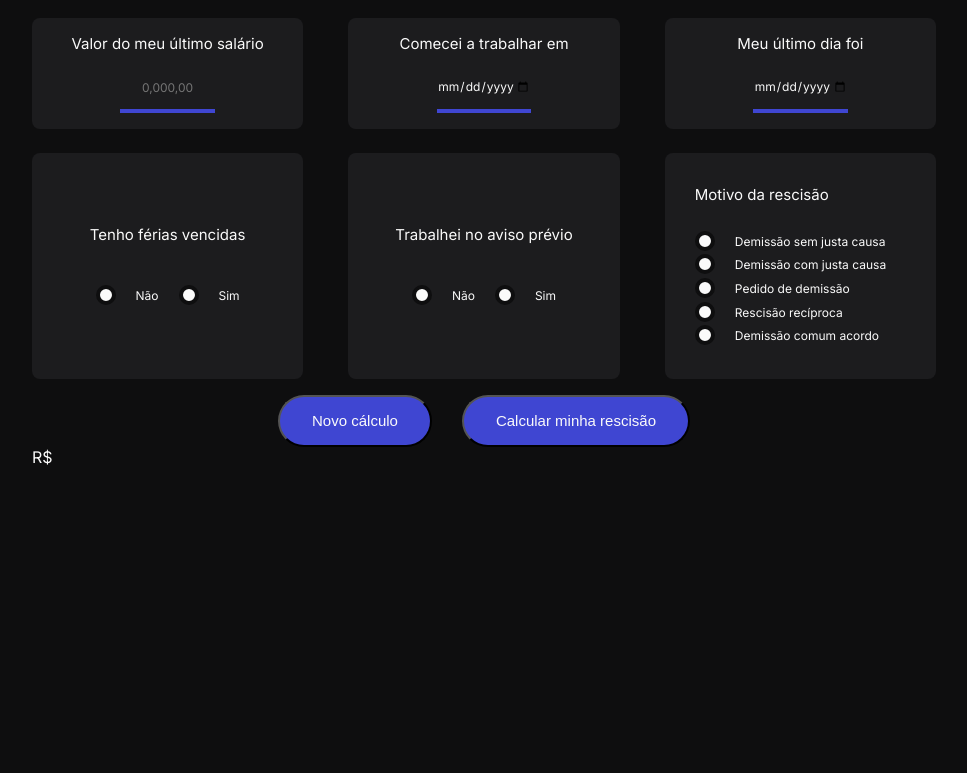
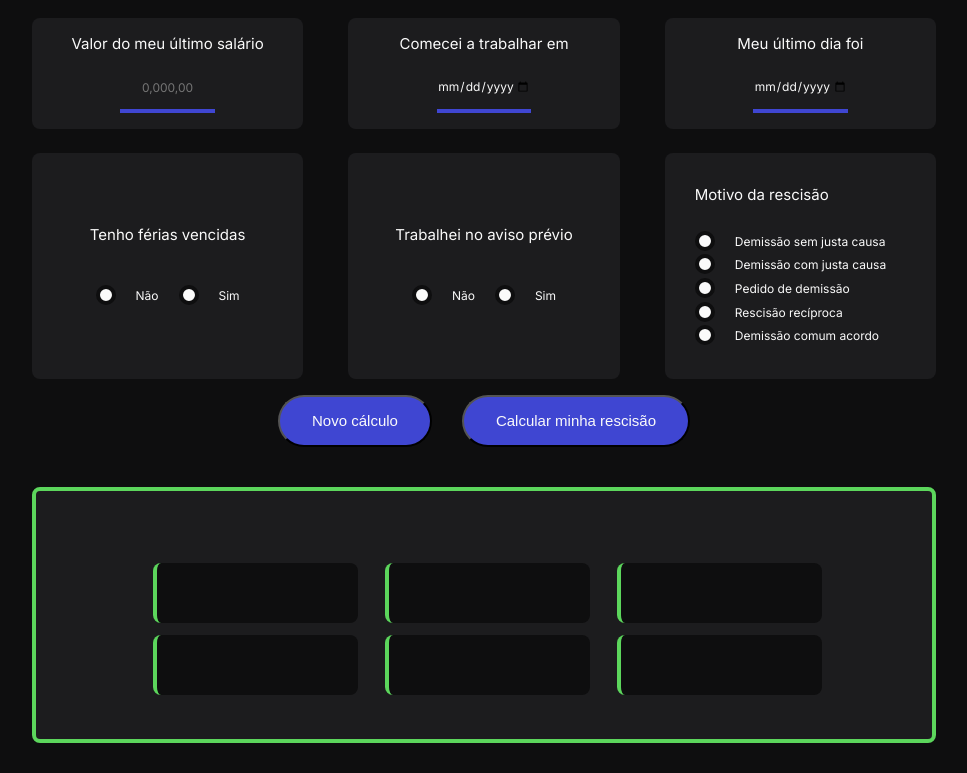
Before and after one commit to colaboracaodev-project/red, a plain HTML site: page novo_projeto/index.html in a window 1280 px wide. Shown: the part 254-1027 px from the top of the page, without its empty margins (156-1123 px from the left). Before the commit the page ends 800 px from the top, so only its background shows below. Drawn offline with Linux system fonts and the light colour scheme.

Commit message:
CSS Desktop finalizado

```diff
--- a/novo_projeto/index.html
+++ b/novo_projeto/index.html
@@ -88,18 +88,21 @@
         <button type="button" id="botao" onclick="manipulaDOM()">Novo cálculo</button>
         <button type="button" id="botao" onclick="manipulaDOM()">Calcular minha rescisão </button>
       </div>
-        <p class="display">R$ <span id="resultado"></span></p>
 
         <!-- Campo que exibirá outros resultados além de "total" -->
         <br>
         <br>
-        <span id="resultado"></span>
-        <span id="saldoSalario"></span>
-        <span id="avisoPrevioIndenizado"></span>
-        <span id="feriasVencidas"></span>
-        <span id="feriasProporcionais"></span>
-        <span id="decimoTerceiroProporcional"></span>
-        <span id="multaRescisoria"></span>
+        <div class="resultados">
+          <span id="resultado"></span>
+          <div class="especificacao">
+            <span class="item-especificacao"  id="saldoSalario"></span>
+            <span class="item-especificacao"  id="feriasVencidas"></span>
+            <span class="item-especificacao"  id="feriasProporcionais"></span>
+            <span class="item-especificacao"  id="avisoPrevioIndenizado"></span>
+            <span class="item-especificacao"  id="multaRescisoria"></span>
+            <span class="item-especificacao"  id="decimoTerceiroProporcional"></span>
+          </div>
+        </div>
       </form>
     </main>
   <script src="./script.js"></script>
--- a/novo_projeto/style.css
+++ b/novo_projeto/style.css
@@ -169,3 +169,42 @@ body .item.linha2.motivo .motivo-title{
   color: #FAFAFA;
   background: #8387db;
 }
+
+.resultados{
+  display: flex;
+  flex-direction: column;
+  background: #1C1C1E;
+  border: 4px solid #5CD65C;
+  border-radius: 8px;
+  padding-bottom: 32px;
+}
+
+.resultados #resultado{
+  font-size: 28px;
+  font-weight: 500;
+  text-align: center;
+  color: #FAFAFA;
+  margin: 32px 0 40px 0;
+}
+
+.especificacao{
+  display: grid;
+  grid-template-columns: 30% 30% 30%;
+  grid-template-rows: 33% 67%;
+  justify-content: space-between;
+  grid-gap: 24px ;
+  margin: auto;
+}
+
+.item-especificacao{
+  text-align: left;
+  font-weight: 400;
+  font-size: 14px;
+  line-height: 20px;
+  width: 205px;
+  height: 60px;
+  padding: 10px 40px 10px 7px;
+  background: #0E0E0F;
+  border-left: 4px solid #5CD65C;
+  border-radius: 8px;
+}
```
